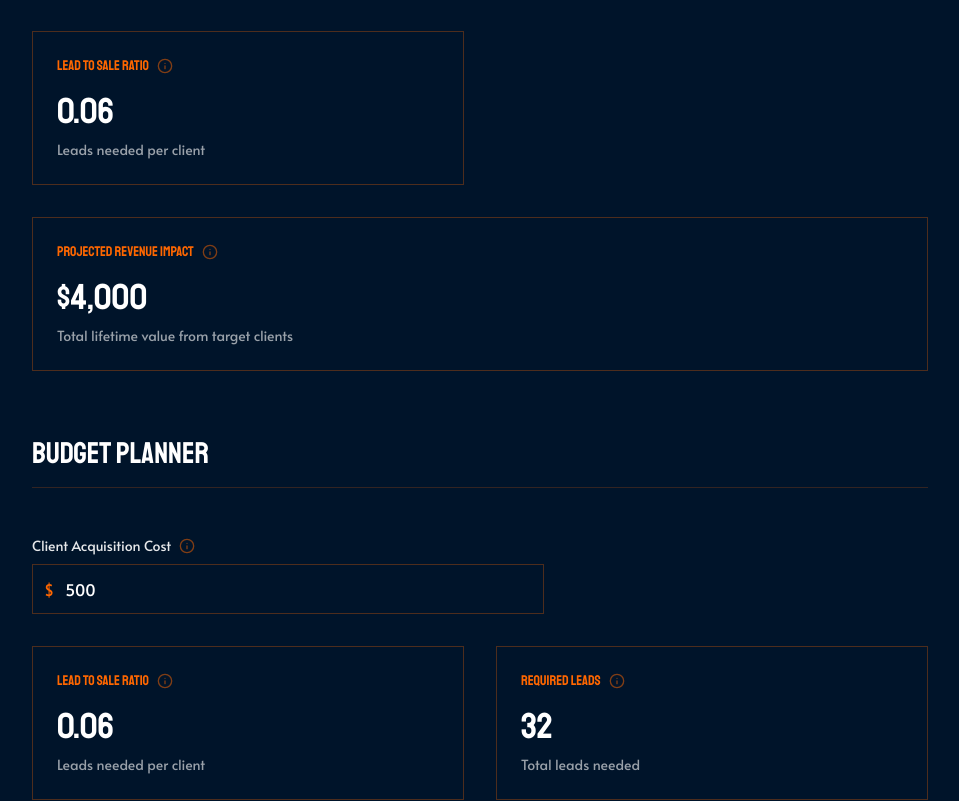
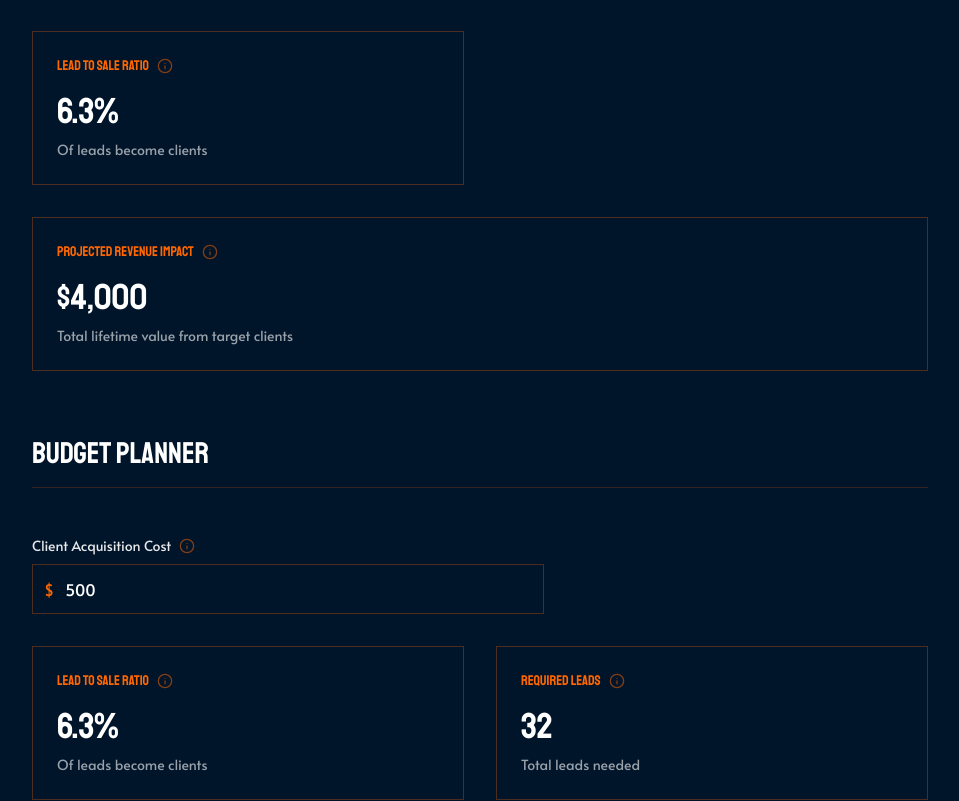
Before and after one commit to jack-xcelerate/sales-calculator, a Next.js app: page / in a window 1280 px wide. Shown: the part 1871-2672 px from the top of the page, without its empty margins (160-1119 px from the left). Built offline with nearby package versions, Linux system fonts and the light colour scheme.

Commit message:
Complete update of sales calculator with fixed styling and calculations

```diff
--- a/app/components/sales-calculator.tsx
+++ b/app/components/sales-calculator.tsx
@@ -188,7 +188,7 @@ const SalesCalculator = ({ inputs: initialInputs }: { inputs: Inputs }) => {
     const estSalesCalls = inputs.proposalRate > 0 ? Math.ceil(estProposals / (inputs.proposalRate / 100)) : 0;
     const estDiscoveryCalls = inputs.salesCallRate > 0 ? Math.ceil(estSalesCalls / (inputs.salesCallRate / 100)) : 0;
     const estLeads = inputs.discoveryCallRate > 0 ? Math.ceil(estDiscoveryCalls / (inputs.discoveryCallRate / 100)) : 0;
-    const leadToSale = leads > 0 ? newClients / leads : 0;  // Raw ratio, not percentage
+    const leadToSale = leads > 0 ? (newClients / leads) * 100 : 0;
 
     setMetrics({
       clicks,
@@ -354,9 +354,9 @@ const SalesCalculator = ({ inputs: initialInputs }: { inputs: Inputs }) => {
               />
               <MetricCard
                 label="Lead To Sale Ratio"
-                value={metrics.leadToSale.toFixed(2)}
-                subtitle="Leads needed per client"
-                tooltipContent="Number of leads needed to acquire one client"
+                value={`${metrics.leadToSale.toFixed(1)}%`} // Add % sign
+                subtitle="Of leads become clients" // Updated description
+                tooltipContent="Percentage of leads that convert into paying clients"
               />
             </div>
             <div className="mt-8">
@@ -384,11 +384,11 @@ const SalesCalculator = ({ inputs: initialInputs }: { inputs: Inputs }) => {
               />
             </div>
             <div className="grid grid-cols-1 md:grid-cols-2 gap-8">
-              <MetricCard
+            <MetricCard
                 label="Lead To Sale Ratio"
-                value={metrics.leadToSale.toFixed(2)}
-                subtitle="Leads needed per client"
-                tooltipContent="Number of leads needed to acquire one client"
+                value={`${metrics.leadToSale.toFixed(1)}%`} // Add % sign
+                subtitle="Of leads become clients" // Updated description
+                tooltipContent="Percentage of leads that convert into paying clients"
               />
               <MetricCard
                 label="Required Leads"
@@ -402,24 +402,28 @@ const SalesCalculator = ({ inputs: initialInputs }: { inputs: Inputs }) => {
                 subtitle="Avg leads per day"
                 tooltipContent="Number of leads you need to generate each day"
               />
-              <MetricCard
+             <MetricCard
                 label="Target Cost Per Lead"
-                value={metrics.leadToSale > 0 ? `$${(inputs.clientSpend * metrics.leadToSale).toFixed(2)}` : "$0.00"}
+                value={metrics.leadToSale > 0 ?
+                  `$${(inputs.clientSpend * (metrics.leadToSale / 100)).toFixed(2)}` :
+                   "$0.00"}
                 subtitle="Target cost per lead"
                 tooltipContent="Maximum amount you should spend to acquire each lead based on lead-to-sale ratio"
               />
+
               <MetricCard
                 label="Daily Budget"
                 value={metrics.leadToSale > 0 && metrics.estLeads > 0 ?
-                  `$${((Math.ceil(metrics.estLeads / 30)) * (inputs.clientSpend * metrics.leadToSale)).toFixed(2)}` :
+                  `$${((Math.ceil(metrics.estLeads / 30)) * (inputs.clientSpend * (metrics.leadToSale / 100))).toFixed(2)}` :
                   "$0.00"}
                 subtitle="Recommended daily spend"
                 tooltipContent="Suggested daily advertising budget based on expected daily leads and target cost per lead"
               />
+
               <MetricCard
                 label="Monthly Budget"
                 value={metrics.leadToSale > 0 && metrics.estLeads > 0 ?
-                  `$${(((Math.ceil(metrics.estLeads / 30)) * (inputs.clientSpend * metrics.leadToSale)) * 30).toFixed(2)}` :
+                  `$${(((Math.ceil(metrics.estLeads / 30)) * (inputs.clientSpend * (metrics.leadToSale / 100))) * 30).toFixed(2)}` :
                   "$0.00"}
                 subtitle="Recommended monthly spend"
                 tooltipContent="Total monthly budget needed to reach your goals based on daily spend"
```
